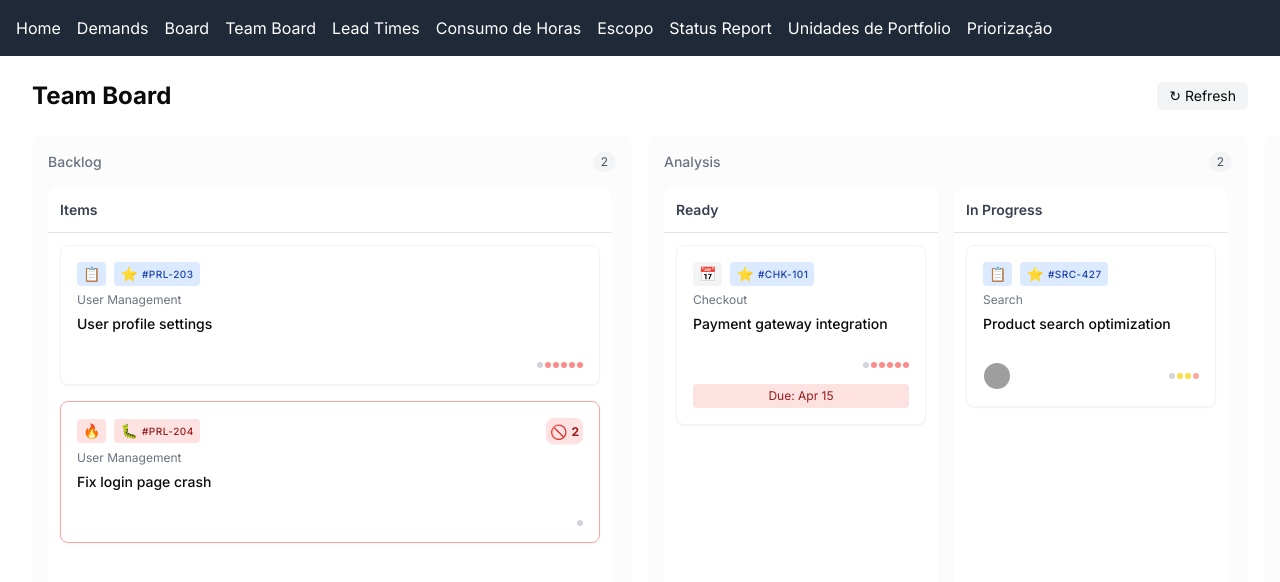
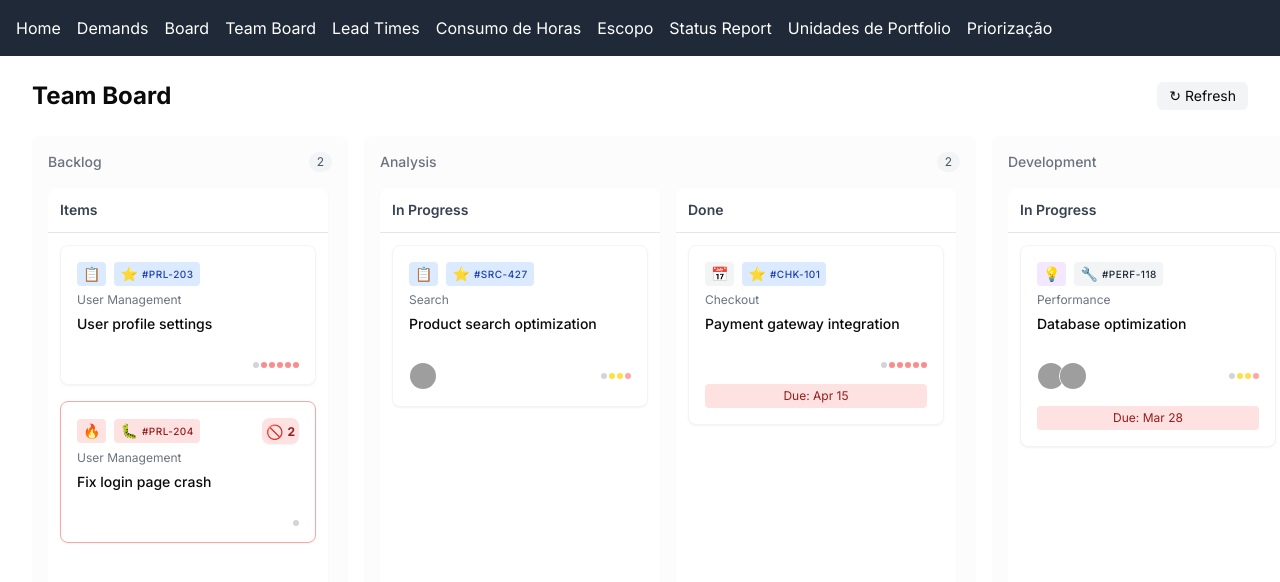
Before and after one commit to TallerWebSolutions/sr-auto, a Next.js app: page /team-board in a window 1280 px wide. Shown: the top 582 px of the page. Built offline with nearby package versions, Linux system fonts and the light colour scheme; grey boxes are pictures that could not be loaded.

Commit message:
fix: Sizing errors on subcoluns.

```diff
--- a/src/app/team-board/page.tsx
+++ b/src/app/team-board/page.tsx
@@ -274,7 +274,6 @@ export default function TeamBoard() {
                 <div
                   key={column.id}
                   className="bg-gray-50/50 rounded-lg p-4 flex-shrink-0 flex flex-col h-[calc(100vh-178px)]"
-                  style={{ width: "600px" }}
                 >
                   <div className="flex items-center justify-between mb-4">
                     <h3 className="font-medium text-gray-500 text-sm">
@@ -292,6 +291,7 @@ export default function TeamBoard() {
                       <div
                         key={subColumn.id}
                         className="flex-1 flex flex-col min-h-0 bg-white rounded-lg shadow-sm"
+                        style={{ width: "280px" }}
                       >
                         <div className="p-3 border-b">
                           <h4 className="text-sm font-semibold text-gray-700">
--- a/src/app/team-board/useTeamBoardData.ts
+++ b/src/app/team-board/useTeamBoardData.ts
@@ -82,24 +82,6 @@ const initialBoardData: Column[] = [
     title: "Analysis",
     subColumns: [
       {
-        id: "analysis-ready",
-        title: "Ready",
-        demands: [
-          {
-            id: "task-3",
-            title: "Payment gateway integration",
-            demandId: "CHK-101",
-            epic: "Checkout",
-            type: "feature",
-            serviceClass: "fixed-date",
-            createdAt: new Date("2024-03-20"),
-            dueDate: new Date("2024-04-15"),
-            isBlocked: false,
-            ageing: 6,
-          },
-        ],
-      },
-      {
         id: "analysis-in-progress",
         title: "In Progress",
         demands: [
@@ -122,6 +104,24 @@ const initialBoardData: Column[] = [
           },
         ],
       },
+      {
+        id: "analysis-done",
+        title: "Done",
+        demands: [
+          {
+            id: "task-3",
+            title: "Payment gateway integration",
+            demandId: "CHK-101",
+            epic: "Checkout",
+            type: "feature",
+            serviceClass: "fixed-date",
+            createdAt: new Date("2024-03-20"),
+            dueDate: new Date("2024-04-15"),
+            isBlocked: false,
+            ageing: 6,
+          },
+        ],
+      },
     ],
     group: "discovery",
   },
@@ -129,34 +129,6 @@ const initialBoardData: Column[] = [
     id: "development",
     title: "Development",
     subColumns: [
-      {
-        id: "development-ready",
-        title: "Ready",
-        demands: [
-          {
-            id: "task-6",
-            title: "Implement user authentication",
-            demandId: "AUTH-320",
-            epic: "User Management",
-            type: "feature",
-            serviceClass: "standard",
-            createdAt: new Date("2024-03-21"),
-            isBlocked: false,
-            ageing: 5,
-          },
-          {
-            id: "task-7",
-            title: "Fix registration form validation",
-            demandId: "AUTH-321",
-            epic: "User Management",
-            type: "bug",
-            serviceClass: "expedite",
-            createdAt: new Date("2024-03-24"),
-            isBlocked: false,
-            ageing: 2,
-          },
-        ],
-      },
       {
         id: "development-in-progress",
         title: "In Progress",
@@ -185,6 +157,34 @@ const initialBoardData: Column[] = [
           },
         ],
       },
+      {
+        id: "development-done",
+        title: "Done",
+        demands: [
+          {
+            id: "task-6",
+            title: "Implement user authentication",
+            demandId: "AUTH-320",
+            epic: "User Management",
+            type: "feature",
+            serviceClass: "standard",
+            createdAt: new Date("2024-03-21"),
+            isBlocked: false,
+            ageing: 5,
+          },
+          {
+            id: "task-7",
+            title: "Fix registration form validation",
+            demandId: "AUTH-321",
+            epic: "User Management",
+            type: "bug",
+            serviceClass: "expedite",
+            createdAt: new Date("2024-03-24"),
+            isBlocked: false,
+            ageing: 2,
+          },
+        ],
+      },
     ],
     group: "development",
   },
@@ -192,29 +192,6 @@ const initialBoardData: Column[] = [
     id: "review",
     title: "Review",
     subColumns: [
-      {
-        id: "review-ready",
-        title: "Ready",
-        demands: [
-          {
-            id: "task-9",
-            title: "User registration endpoint",
-            demandId: "API-227",
-            epic: "API Development",
-            type: "feature",
-            serviceClass: "standard",
-            assignees: [
-              {
-                name: "Emily Davis",
-                avatar: "https://ui-avatars.com/api/?name=Emily+Davis",
-              },
-            ],
-            createdAt: new Date("2024-03-19"),
-            isBlocked: false,
-            ageing: 7,
-          },
-        ],
-      },
       {
         id: "review-in-progress",
         title: "In Progress",
@@ -238,6 +215,29 @@ const initialBoardData: Column[] = [
           },
         ],
       },
+      {
+        id: "review-done",
+        title: "Done",
+        demands: [
+          {
+            id: "task-9",
+            title: "User registration endpoint",
+            demandId: "API-227",
+            epic: "API Development",
+            type: "feature",
+            serviceClass: "standard",
+            assignees: [
+              {
+                name: "Emily Davis",
+                avatar: "https://ui-avatars.com/api/?name=Emily+Davis",
+              },
+            ],
+            createdAt: new Date("2024-03-19"),
+            isBlocked: false,
+            ageing: 7,
+          },
+        ],
+      },
     ],
     group: "review",
   },
@@ -246,34 +246,10 @@ const initialBoardData: Column[] = [
     title: "Deployment",
     subColumns: [
       {
-        id: "deployment-ready",
-        title: "Ready",
-        demands: [
-          {
-            id: "task-11",
-            title: "Customer dashboard",
-            demandId: "USR-099",
-            epic: "User Management",
-            type: "feature",
-            serviceClass: "fixed-date",
-            assignees: [
-              {
-                name: "Sarah Williams",
-                avatar: "https://ui-avatars.com/api/?name=Sarah+Williams",
-              },
-            ],
-            createdAt: new Date("2024-03-17"),
-            dueDate: new Date("2024-03-27"),
-            isBlocked: false,
-            ageing: 9,
-          },
-        ],
-      },
-      {
         id: "deployment-in-progress",
         title: "In Progress",
         demands: [],
-      },
+      }
     ],
     group: "deployment",
   },
```
